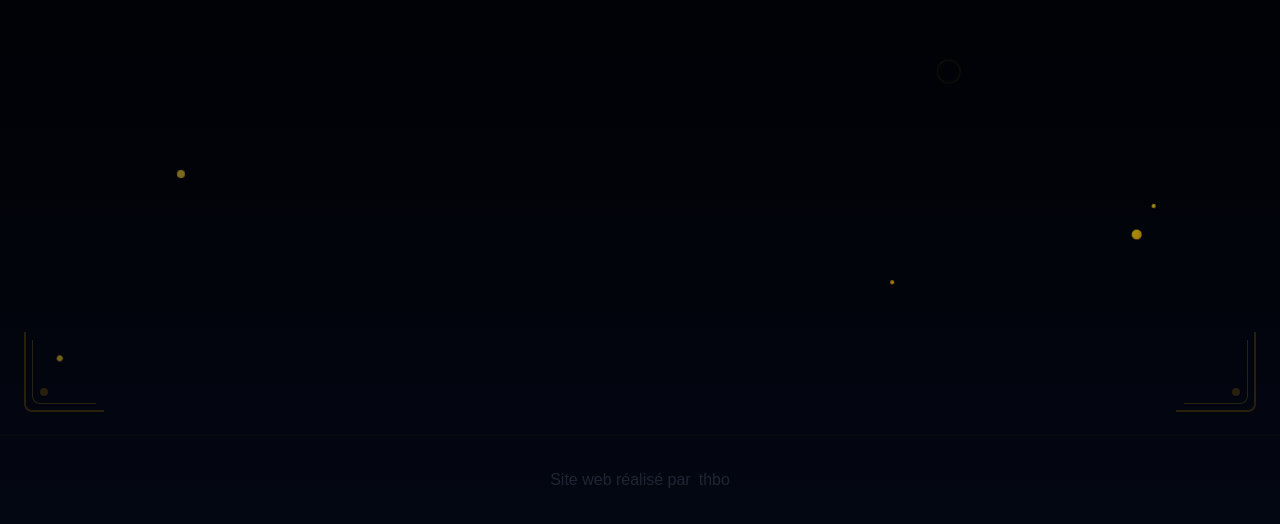
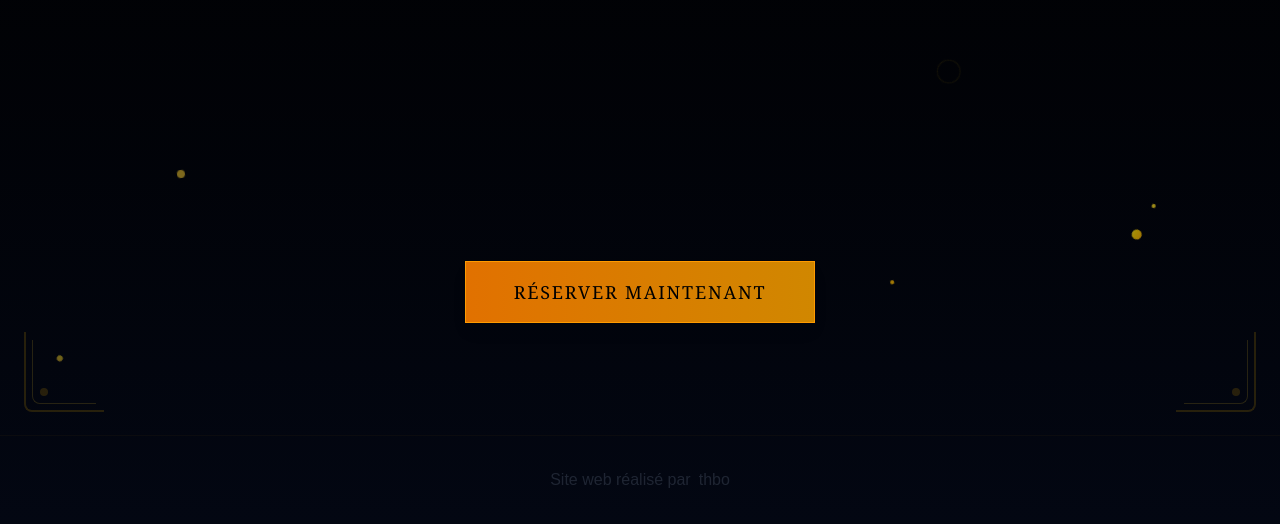
Before and after one commit to thboehi/higholive-party, a Next.js app: page / in a window 1280 px wide. Shown: the part 2374-2898 px from the top of the page. Built offline with nearby package versions, Linux system fonts and the light colour scheme.

Commit message:
fix: bouton réserver qui ne s'active pas

```diff
--- a/app/page.js
+++ b/app/page.js
@@ -512,7 +512,7 @@ export default function Home() {
             </main>
 
             {/* Action buttons */}
-            <div ref={el => sectionsRef.current[5] = el} className="opacity-0 flex flex-col sm:flex-row justify-center items-center gap-6 mt-16 mb-12">
+            <div className="flex flex-col sm:flex-row justify-center items-center gap-6 mt-16 mb-12">
               <Link href="/reserver" legacyBehavior>
                 <a className="bg-gradient-to-r from-amber-600 to-yellow-600 hover:from-amber-500 hover:to-yellow-500
                   text-black py-4 px-12 font-serif font-medium text-lg tracking-widest
```
